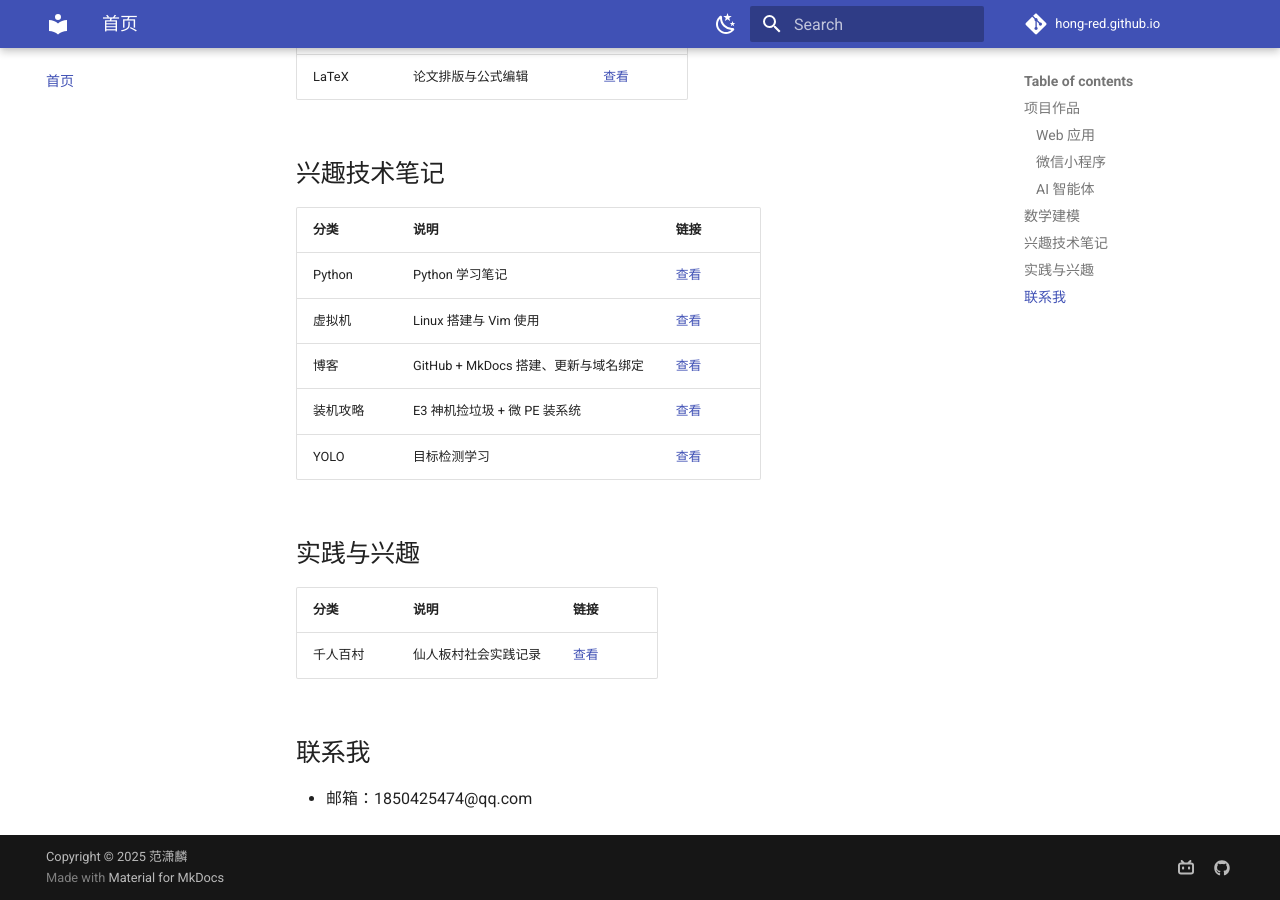
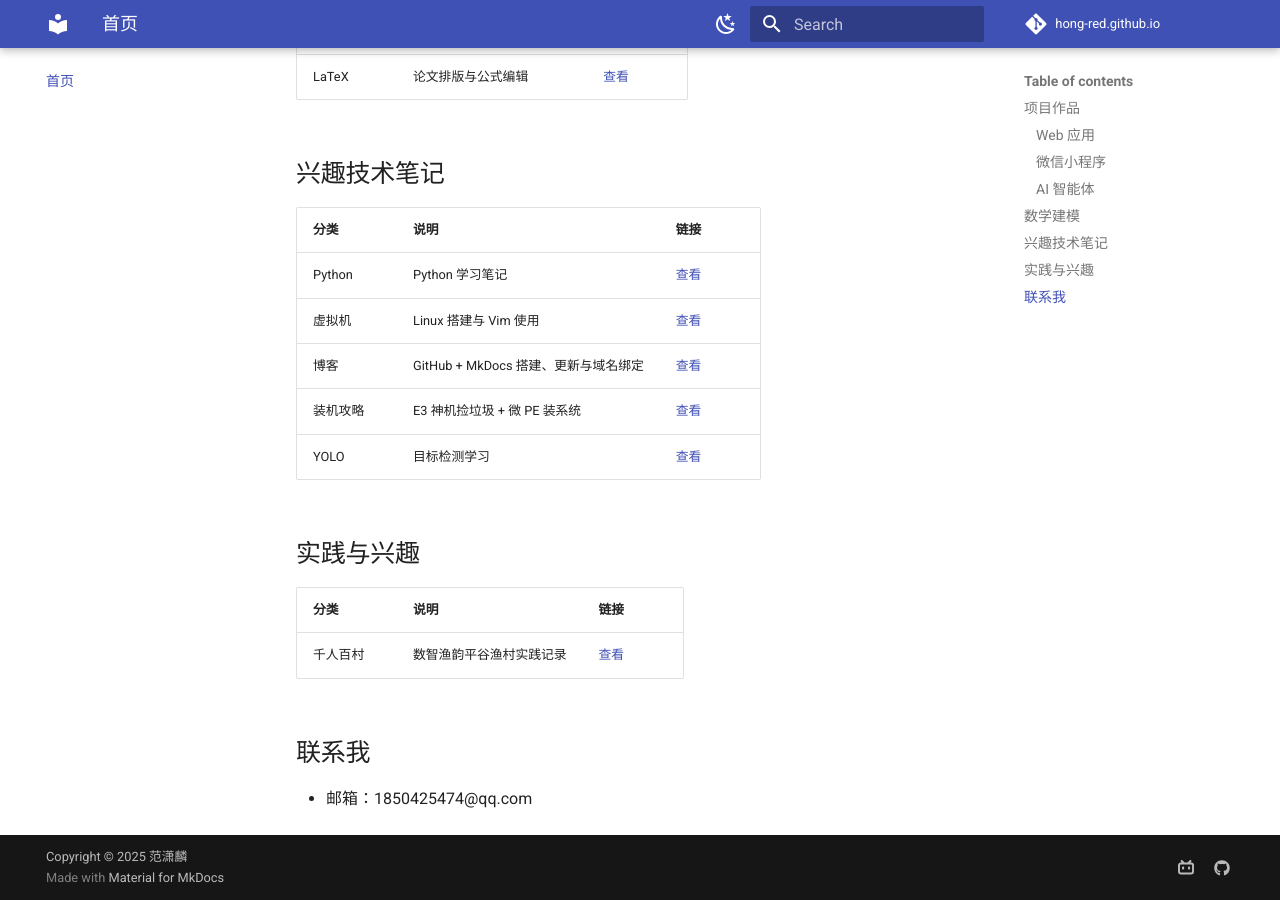
Before and after one commit to hong-red/hong-red.github.io, an MkDocs documentation site: the page built from docs/index.md, in a window 1280 px wide and 900 px high, scrolled down 1270 px. Built offline with MkDocs 1.6.1 and Material for MkDocs 9.7.7, drawn with Linux system fonts in a browser that asks for light colours; comment, search, counter and statistics services are not loaded.

Commit message:
改主页信息

```diff
--- a/docs/index.md
+++ b/docs/index.md
@@ -49,7 +49,7 @@
 
 | 分类 | 说明 | 链接 |
 |------|------|------|
-| 千人百村 | 仙人板村社会实践记录 | [查看](./PRACTICE/qianrenbaicun/index.md) |
+| 千人百村 | 数智渔韵平谷渔村实践记录 | [查看](./PRACTICE/qianrenbaicun/index.md) |
 
 ## 联系我
 
```
